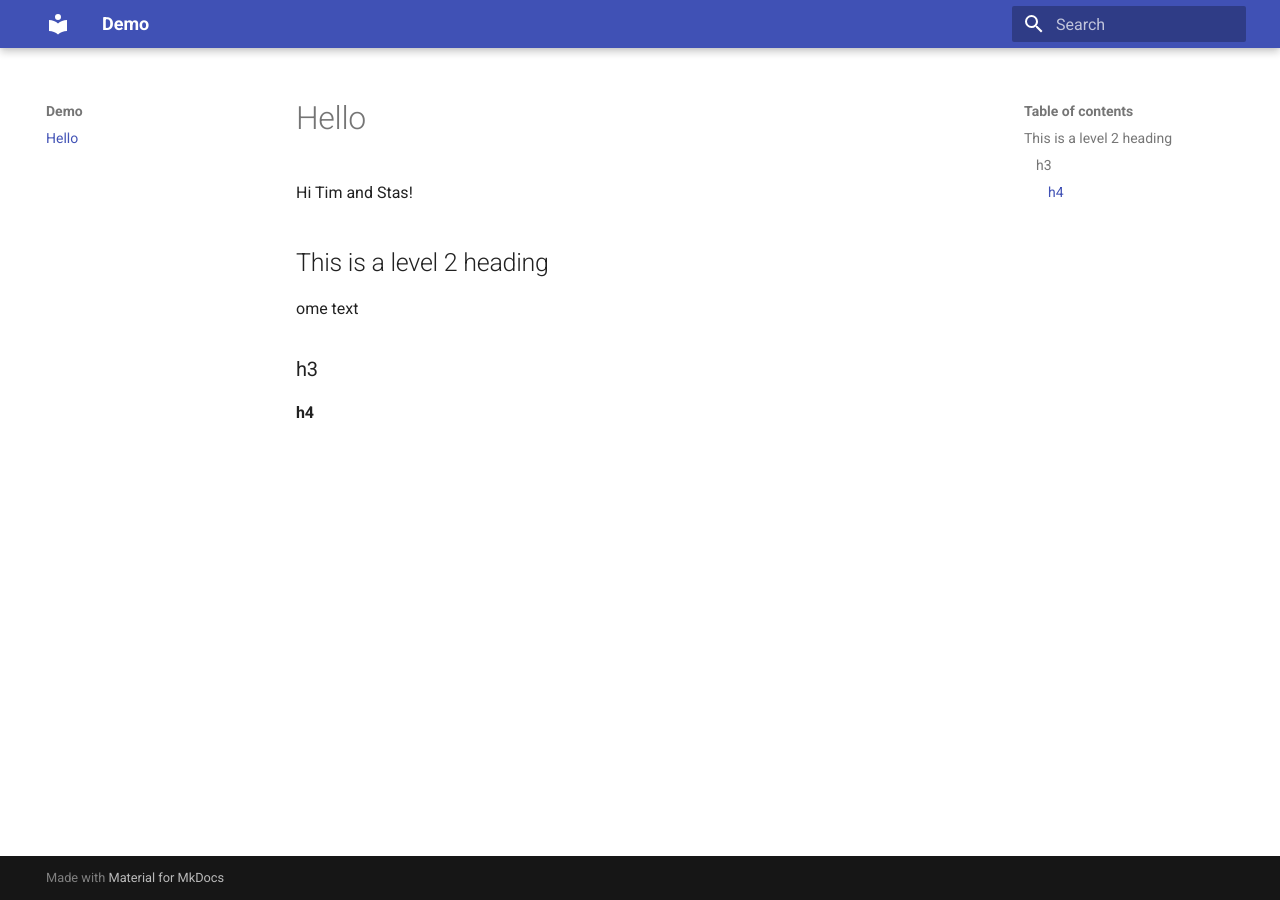
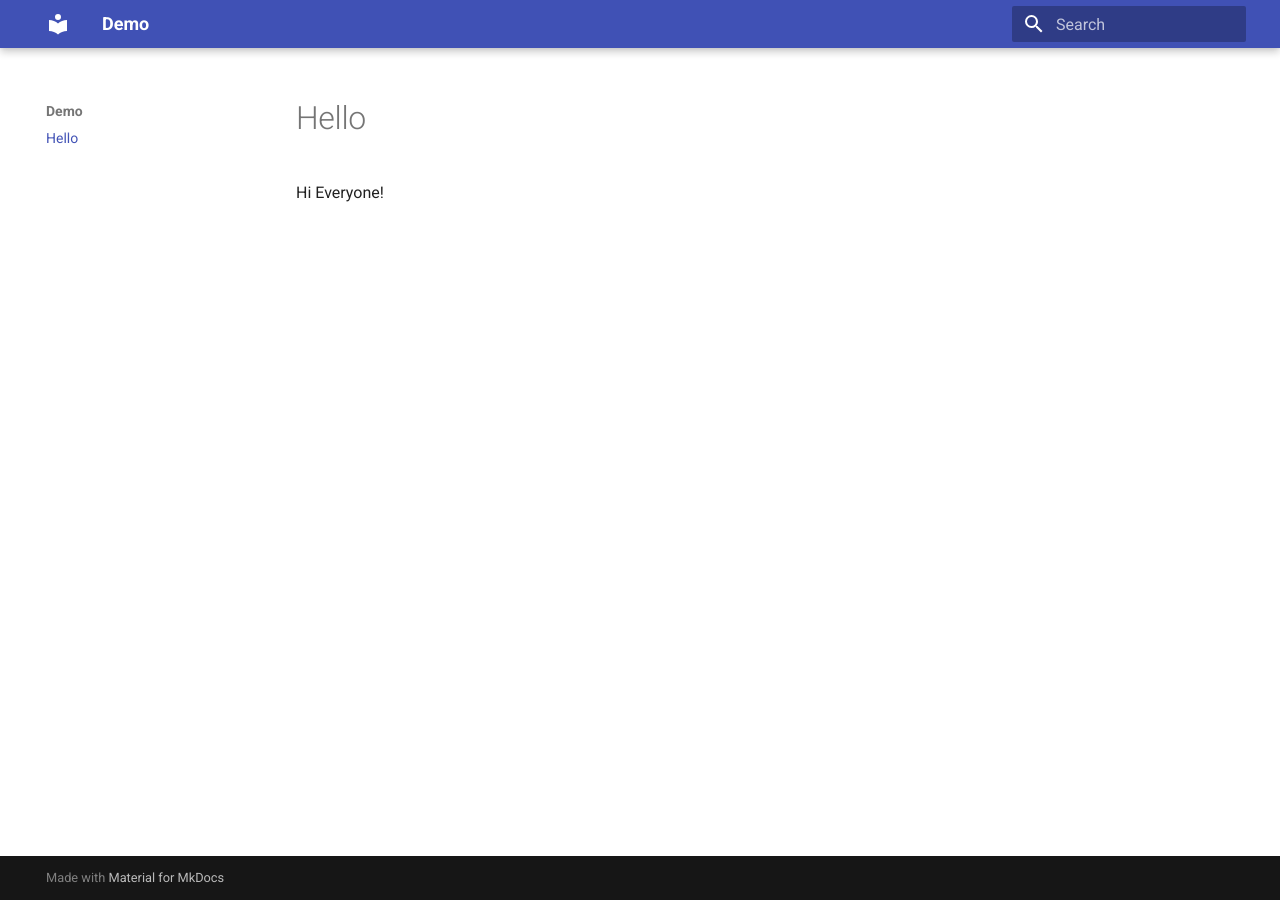
Before and after one commit to mat-docs/docs-workshop, an MkDocs documentation site: the page built from docs/index.md, in a window 1280 px wide. Built offline with MkDocs 1.6.1 and Material for MkDocs 9.7.7, drawn with Linux system fonts in a browser that asks for light colours.

Commit message:
Update index.md

```diff
--- a/docs/index.md
+++ b/docs/index.md
@@ -1,11 +1,3 @@
 # Hello
 
-Hi Tim and Stas!
-
-## This is a level 2 heading
-
-ome text
-
-### h3
-
-#### h4
+Hi Everyone!
```
